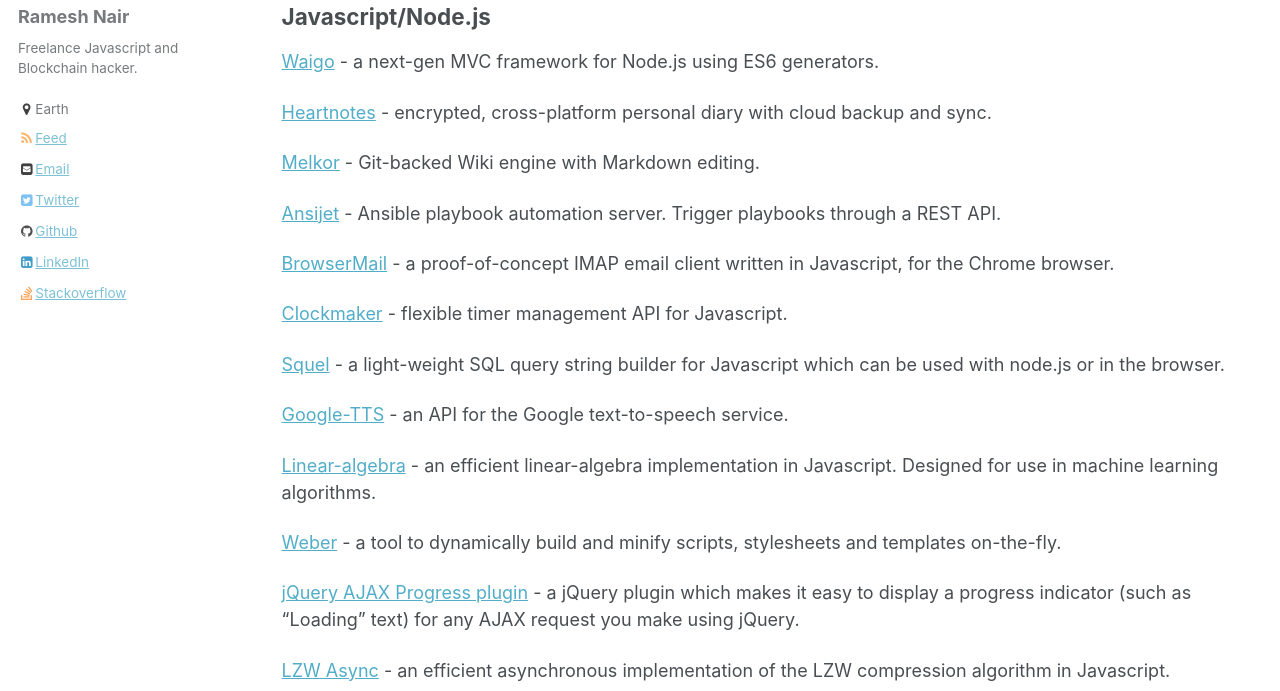
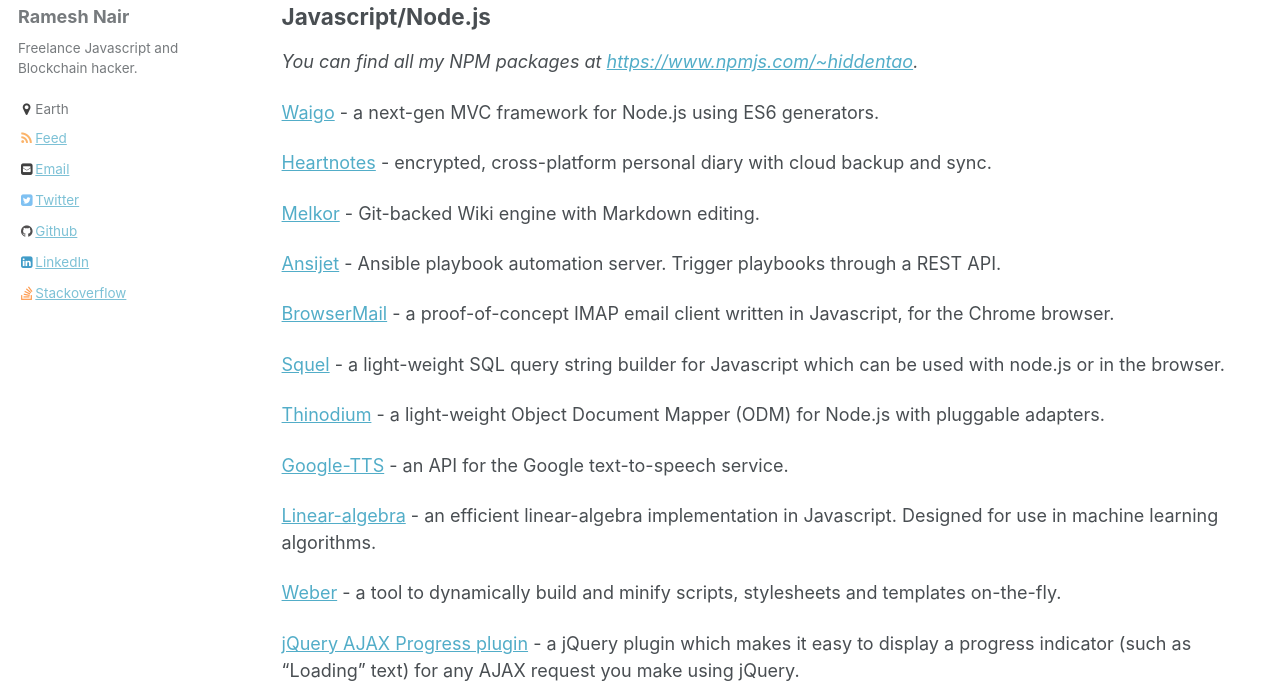
Before and after one commit to hiddentao/hiddentao.com, a Jekyll site: the page built from code/index.md, in a window 1280 px wide and 900 px high, scrolled down 259 px, cut to the strip 209-900 px from the top of the window. Built offline with Jekyll 4.4.1, drawn with Linux system fonts in a browser that asks for light colours.

Commit message:
update code page

```diff
--- a/code/index.md
+++ b/code/index.md
@@ -11,6 +11,8 @@
 
 ## Javascript/Node.js ##
 
+_You can find all my NPM packages at [https://www.npmjs.com/~hiddentao](https://www.npmjs.com/~hiddentao)._
+
 [Waigo](http://waigojs.com) - a next-gen MVC framework for Node.js using ES6 generators.
 
 [Heartnotes](https://heartnotes.me) - encrypted, cross-platform personal diary with cloud backup and sync.
@@ -21,9 +23,9 @@
 
 [BrowserMail](https://github.com/hiddentao/browsermail) - a proof-of-concept IMAP email client written in Javascript, for the Chrome browser.
 
-[Clockmaker](https://github.com/hiddentao/clockmaker) - flexible timer management API for Javascript.
+[Squel](http://squeljs.org/ "SQL query string builder") - a light-weight SQL query string builder for Javascript which can be used with node.js or in the browser.
 
-[Squel](http://squeljs.org/ "SQL query string builder") - a light-weight SQL query string builder for Javascript which can be used with node.js or in the browser.
+[Thinodium](https://thinodium.github.io/ "Node.js ODM") - a light-weight Object Document Mapper (ODM) for Node.js with pluggable adapters.
 
 [Google-TTS](https://github.com/hiddentao/google-tts "Google Text-to-speech API") - an API for the Google text-to-speech service.
 
```
